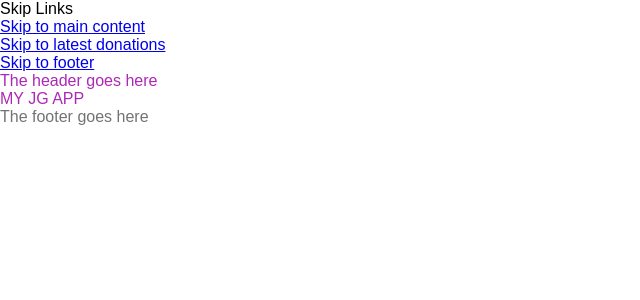
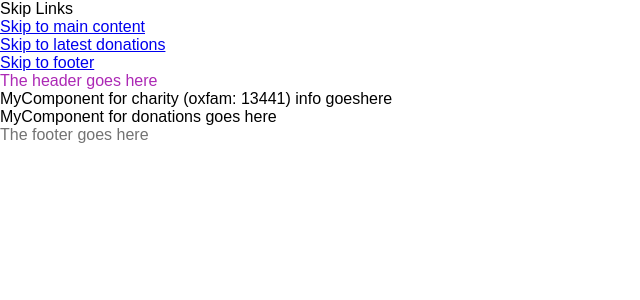
Before and after one commit to SonalPatel/jg-assessment-2018, a React (Create React App) app: page / in a window 1280 px wide. Shown: the top 300 px of the page, without its empty margins (0-640 px from the left). Built offline with nearby package versions, Linux system fonts and the light colour scheme.

Commit message:
grid, wrap container and app.js setting up the components and containers

```diff
--- a/src/App.js
+++ b/src/App.js
@@ -11,7 +11,7 @@
       <div>
         <Header />
 
-        <p className="testing-sass">MY JG APP</p>
+        <WrapContainer />
 
         <Footer />
       </div>
--- a/src/containers/WrapContainer.js
+++ b/src/containers/WrapContainer.js
@@ -5,12 +5,12 @@
 class WrapContainer extends React.Component {
   render() {
     return (
-      <div className="x">
-        <div className="y">
+      <div className="flex-grid-two-unequal">
+        <div className="col-one">
           MyComponent for charity (oxfam: 13441) info goeshere
         </div>
 
-        <div className="z">MyComponent for donations goes here</div>
+        <div className="col-two">MyComponent for donations goes here</div>
       </div>
     );
   }
--- a/src/styles/_grid.scss
+++ b/src/styles/_grid.scss
@@ -27,7 +27,7 @@
 }
 .col-one {
   width: 55%;
-  border: 1px solid aqua;
+  border: 1px solid blue;
 }
 
 .col-two {
```
